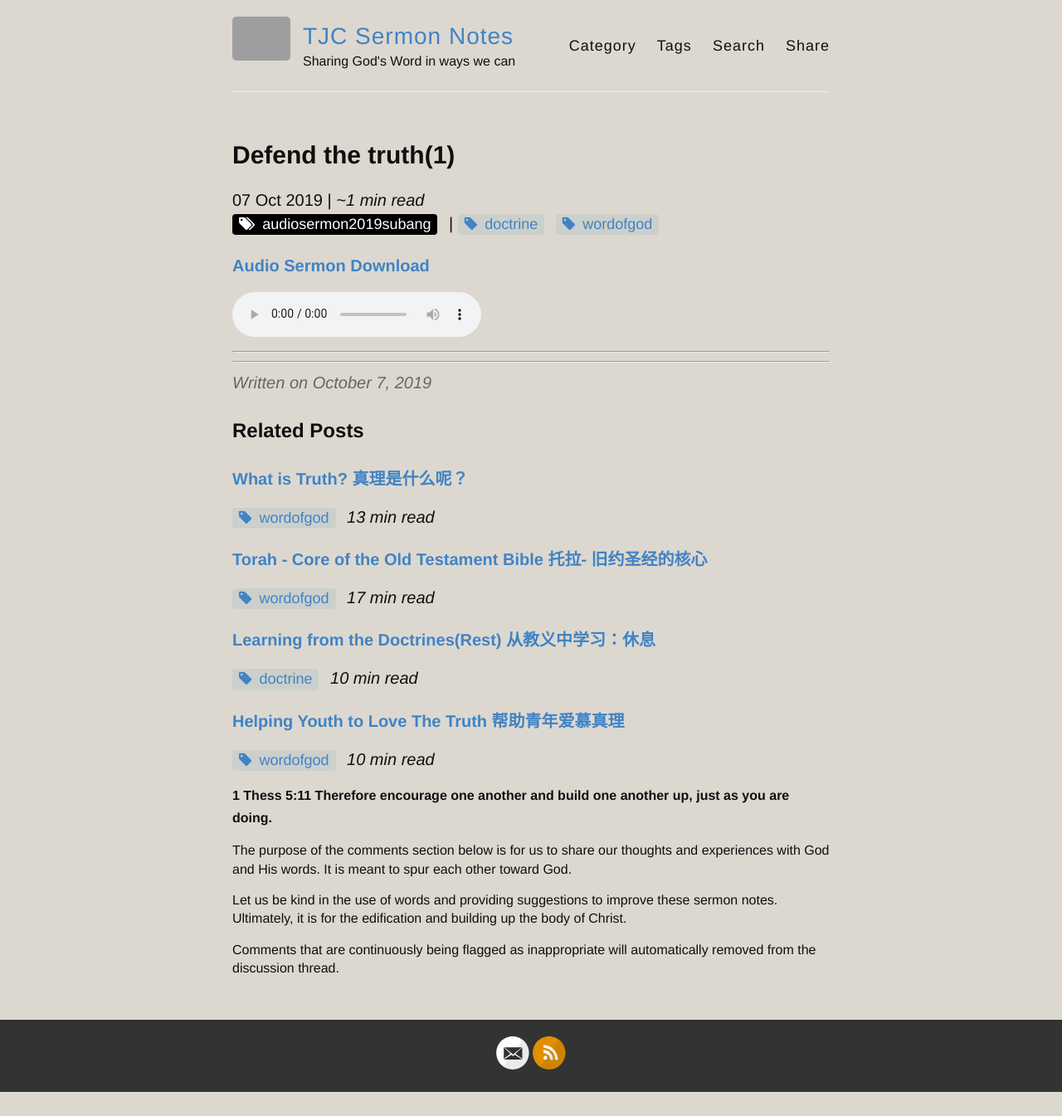
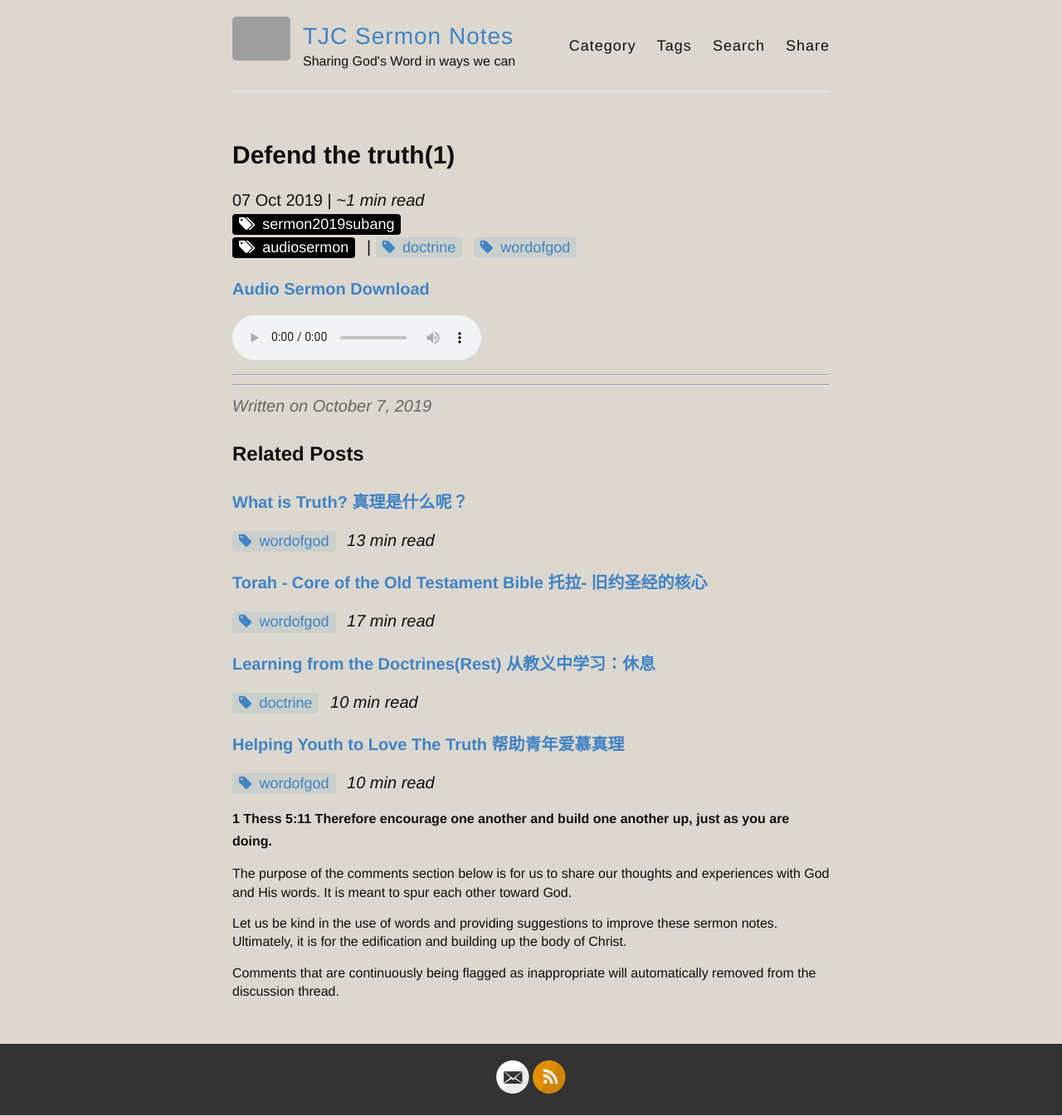
Before and after one commit to catchupTJC/catchuptjc.github.io, a Jekyll site: the page built from _posts/2019-10-07-Defend the truth(1) .md, in a window 1280 px wide. Shown: the whole page at 83% size. Built offline with Jekyll 4.4.1, drawn with Linux system fonts in a browser that asks for light colours; nearby versions of some CDN libraries; comment, search, counter and statistics services are not loaded; before the commit the page ends 1317 px from its top, so only the background shows below that; grey boxes are pictures that could not be loaded.

Commit message:
Update 2019-10-07-Defend the truth(1) .md

```diff
--- a/_posts/2019-10-07-Defend the truth(1) .md
+++ b/_posts/2019-10-07-Defend the truth(1) .md
@@ -1,7 +1,7 @@
 ---
 layout: post
 title: Defend the truth(1)
-category: audiosermon2019subang
+category: [sermon2019subang,audiosermon]
 tags: [doctrine,wordofgod]
 hymns: []
 ---
```
